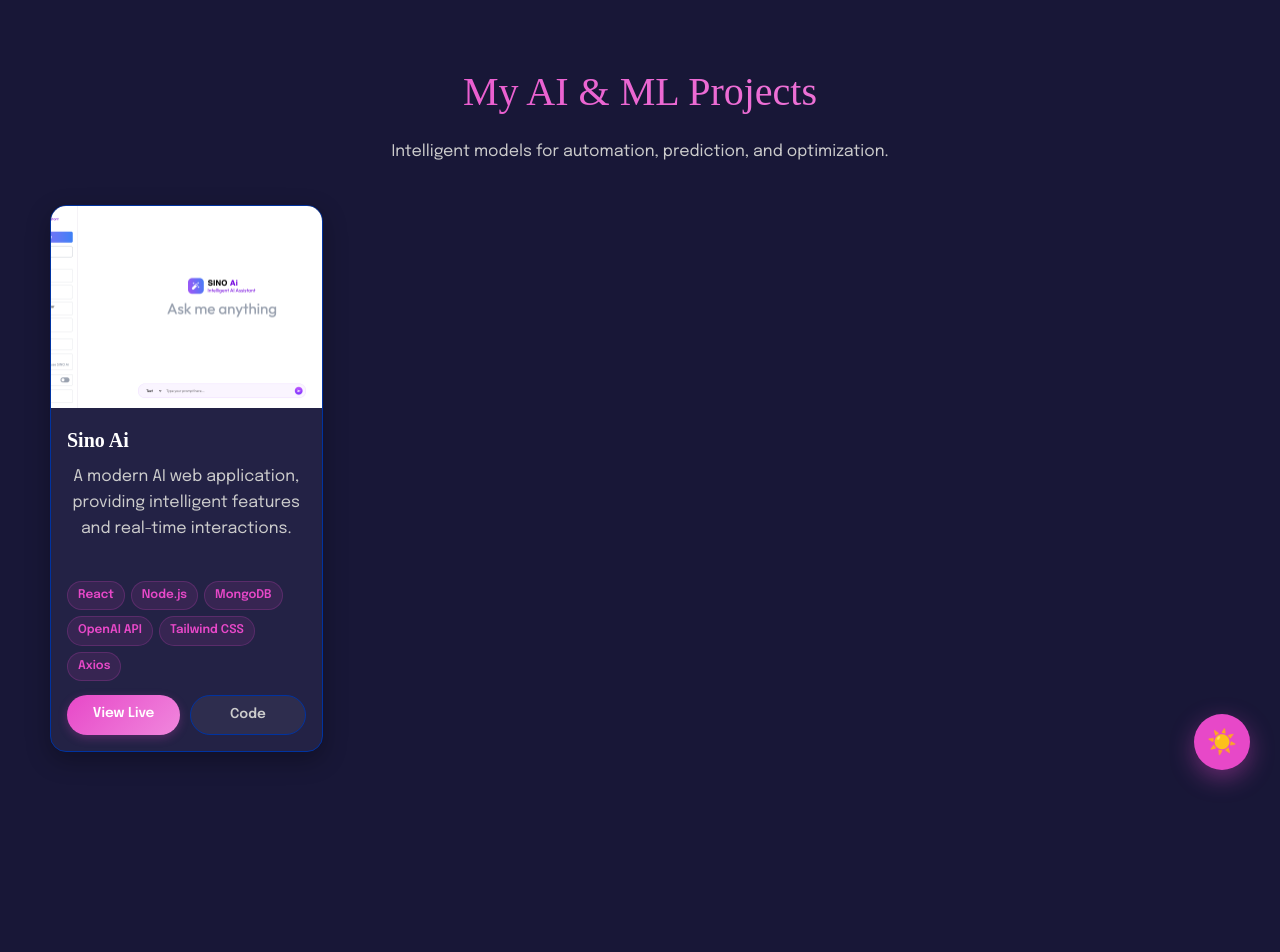
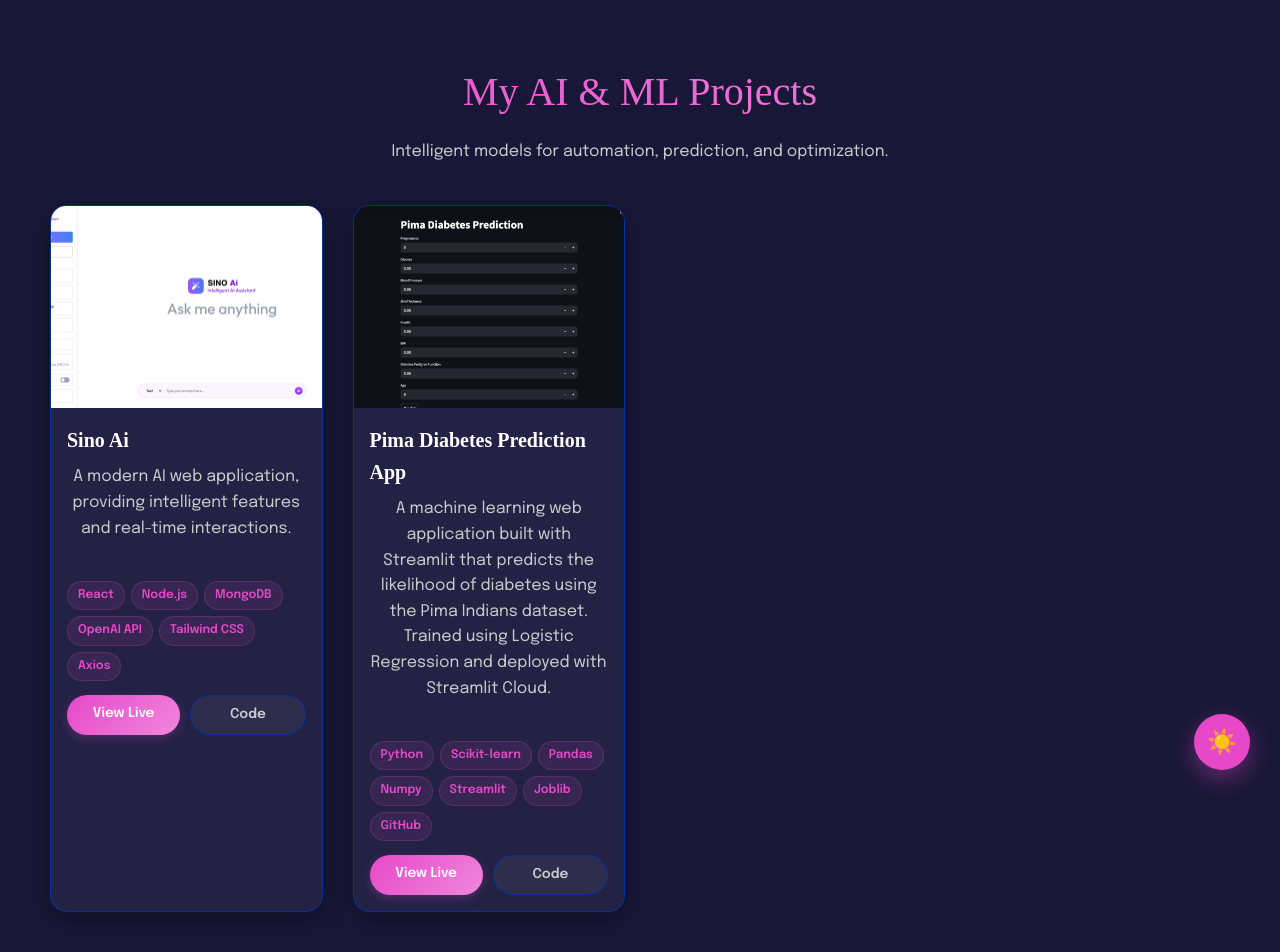
Before and after one commit to sidicksino/SidickPortfolio, a React (Vite) app: page /projects/ai in a window 1280 px wide. Before the commit the page ends 800 px from the top, so only its background shows below. Built offline with nearby package versions, Linux system fonts and the light colour scheme; a web font is replaced by a local one.

Commit message:
Add my Pima Diabetes Prediction project

```diff
--- a/src/components/projects/AIProjects.jsx
+++ b/src/components/projects/AIProjects.jsx
@@ -1,7 +1,7 @@
 import React from "react";
 import "./ProjectsPage.css";
 import SinoAi from "../../assets/sino-ai.png";
-import SinoCoffee from "../../assets/SinoCoffee.png";
+import PimaDiabetes from "../../assets/pima.png";
 import Insta from "../../assets/insta.png";
 import SinoEcommerce from "../../assets/team-work.png";
 
@@ -23,6 +23,25 @@ const AIProjects = () => {
       image: SinoAi,
       liveUrl: "https://sinoai-chi.vercel.app/",
       githubUrl: "https://github.com/sidicksino/sino_Ai",
+    },
+    {
+      id: 1,
+      title: "Pima Diabetes Prediction App",
+      description:
+        "A machine learning web application built with Streamlit that predicts the likelihood of diabetes using the Pima Indians dataset. Trained using Logistic Regression and deployed with Streamlit Cloud.",
+      technologies: [
+        "Python",
+        "Scikit-learn",
+        "Pandas",
+        "Numpy",
+        "Streamlit",
+        "Joblib",
+        "GitHub",
+      ],
+      image: PimaDiabetes, // replace with your image import name or file
+      liveUrl:
+        "https://sidicksino-machine-learning-lecture-app-h8qu2o.streamlit.app/",
+      githubUrl: "https://github.com/sidicksino/machine_learning_lecture",
     },
   ];
 
```
Also changed, not shown: src/assets/pima.png (added).
